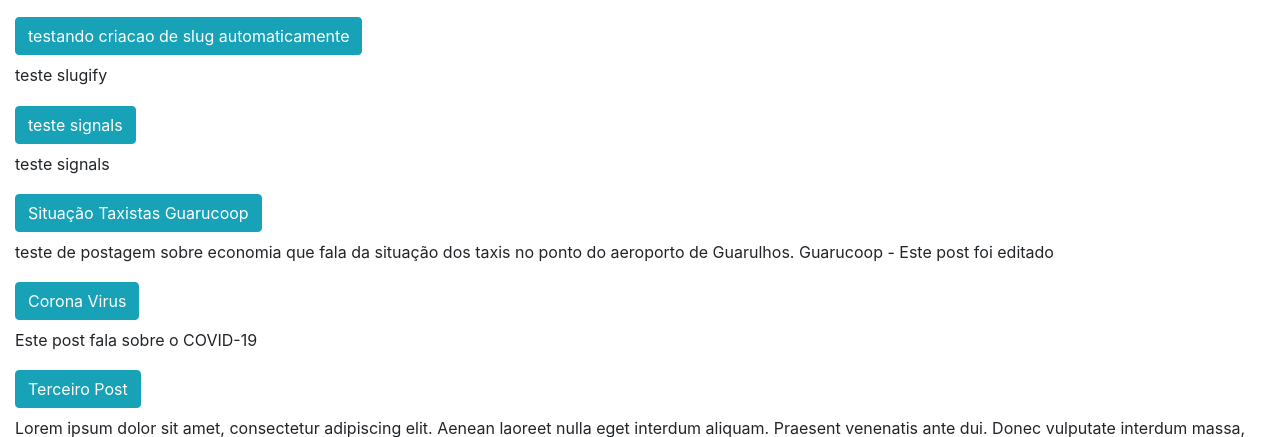
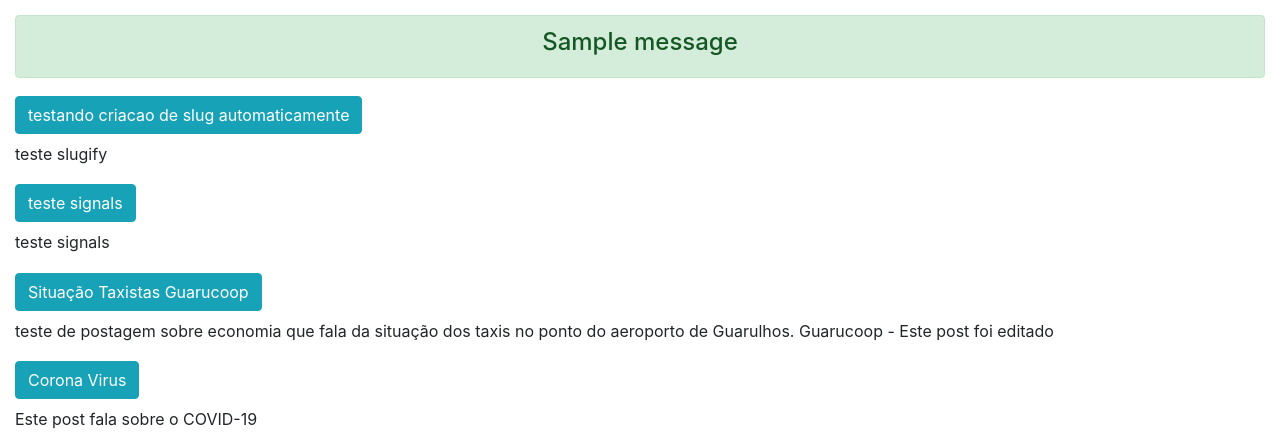
Before and after one commit to jstaliano/Python, a Django app: page / in a window 1280 px wide. Shown: the part 56-493 px from the top of the page. Run offline with Django 3.2, Linux system fonts and the light colour scheme; data comes from the database, SQL or seed files in the repository; both versions use the stored data as it was after the commit; one stand-in notice (Sample message) is shown; some libraries are stand-ins or nearby versions.

Commit message:
finalizacao de messages e incio do signals e slugify

```diff
--- a/blog/models.py
+++ b/blog/models.py
@@ -1,7 +1,10 @@
 from django.db import models
+from django.dispatch import receiver
 from django.utils import timezone
 from django.contrib.auth.models import User
 from django.urls import reverse
+from django.utils.text import slugify
+from django.db.models.signals import post_save
 class PublishedManager(models.Manager):
     def get_queryset(self):
         return super(PublishedManager,self).get_queryset()\
@@ -37,5 +40,10 @@ class Post(models.Model):
     def __str__(self):
         return self.titulo
 
+@receiver(post_save, sender=Post)
+def insert_slug(sender, instance, **kwargs):
+    if not instance.slug:
+        instance.slug = slugify(instance.titulo)
+        return instance.save()
 
 # Create your models here.
--- a/blog/templates/blog/home.html
+++ b/blog/templates/blog/home.html
@@ -1,6 +1,12 @@
 {% extends 'base.html' %}
 {% block title %} Blog {% endblock title %}
 {% block content %}
+
+    {% if messages %}
+        {% for message in messages %}
+            <div class="alert alert-success text-center" role="alert"><h4 {% if message.tags %} {% endif %}>{{ message }}</h4></div>
+        {% endfor %}
+    {% endif %}
     {% for post in object_list %}
         <div class="post-entry">
             <!--<h2><a href="#">{{ post.titulo }}</a></h2> -->
--- a/blog/templates/blog/post_detail.html
+++ b/blog/templates/blog/post_detail.html
@@ -5,6 +5,11 @@
                 <div class="row">
                     <div class="com-md-6">
                        {% block content %}
+                            {% if messages %}
+                                    {% for message in messages %}
+                                    <div class="alert alert-success text-center" role="alert"><h4 {% if message.tags %} {% endif %}>{{ message }}</h4></div>
+                                    {% endfor %}
+                            {% endif %}
                             <a class="btn p-3 btn-warning text-white" href="{% url 'post_edit' post.pk %}">Editar Postagem</a>
                             <a class="btn p-3 btn-danger text-white" href="{% url 'post_delete' post.pk %}">Apagar Postagem</a>
                             <a href="/" class='btn p-3 btn-dark'>VOLTAR</a>
--- a/blog/templates/blog/post_new.html
+++ b/blog/templates/blog/post_new.html
@@ -5,6 +5,7 @@
                 <div class="row">
                     <div class="com-md-6">
                        {% block content %}
+
                              <form class="form" method="POST" action="">{% csrf_token %}
                                 <div class="form-group">
                                     {{form.as_p}}
--- a/blog/views.py
+++ b/blog/views.py
@@ -1,4 +1,6 @@
 from django.shortcuts import render
+from django.contrib.messages.views import SuccessMessageMixin
+from django.contrib import messages
 from django.urls import reverse_lazy
 from django.views.generic import ListView,DetailView,UpdateView,DeleteView
 from django.views.generic.edit import CreateView
@@ -14,20 +16,48 @@ class BlogDetailView(DetailView):
     template_name = 'blog/post_detail.html'
     #context_object_name = 'custom'
 
-class BlogCreateView(CreateView):
+class BlogCreateView(SuccessMessageMixin,CreateView):
     model = Post
     template_name = 'blog/post_new.html'
     #context_object_name = 'custom'
-    fields = ('autor','slug','titulo','conteudo')
+    fields = ('autor','titulo','conteudo')
+    success_message = 'Criado Postagem Título:"%(field)s" com Sucesso'
 
-class BlogUpdateView(UpdateView):
+    def get_success_message(self, cleaned_data):
+        return self.success_message % dict(
+            cleaned_data,
+            field=self.object.titulo,
+        )
+
+
+class BlogUpdateView(SuccessMessageMixin,UpdateView):
     model = Post
     template_name = 'blog/post_edit.html'
     #context_object_name = 'custom'
     fields = ('titulo','conteudo')
+    success_message = 'Postagem Título:"%(field)s" Alterado com Sucesso'
 
-class BlogDeleteView(DeleteView):
+    def get_success_message(self, cleaned_data):
+        return self.success_message % dict(
+            cleaned_data,
+            field=self.object.titulo,
+        )
+
+class BlogDeleteView(SuccessMessageMixin,DeleteView):
     model = Post
     template_name = 'blog/post_delete.html'
     #context_object_name = 'custom'
     success_url = reverse_lazy('home')
+    success_message = 'Postagem  excluída com Sucesso'
+
+    def delete(self, request, *args, **kwargs):
+        messages.error(self.request, self.success_message)
+        return super(BlogDeleteView, self).delete(request, *args, **kwargs)
+
+
+
+    def get_success_message(self, cleaned_data):
+        return self.success_message % dict(
+            cleaned_data,
+            field=self.object.titulo,
+        )
```
Also changed, not shown: db.sqlite3.
